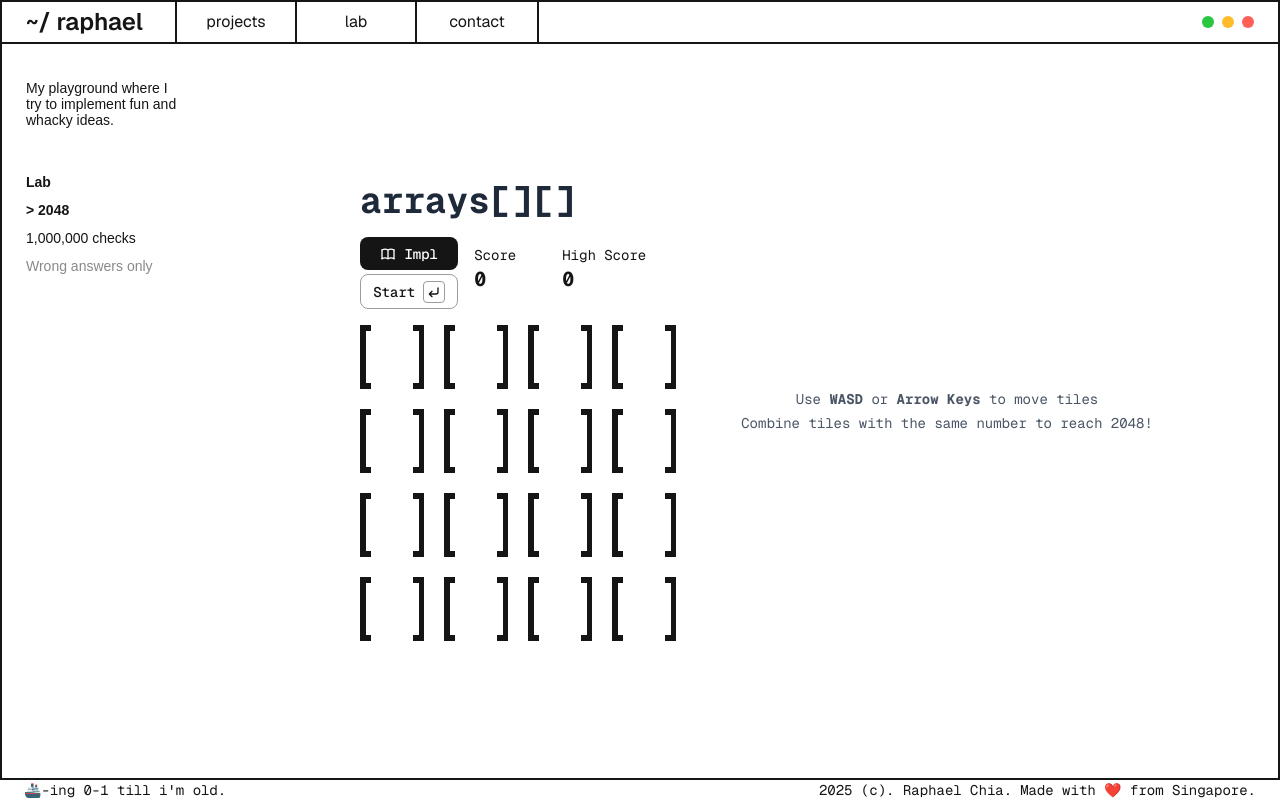
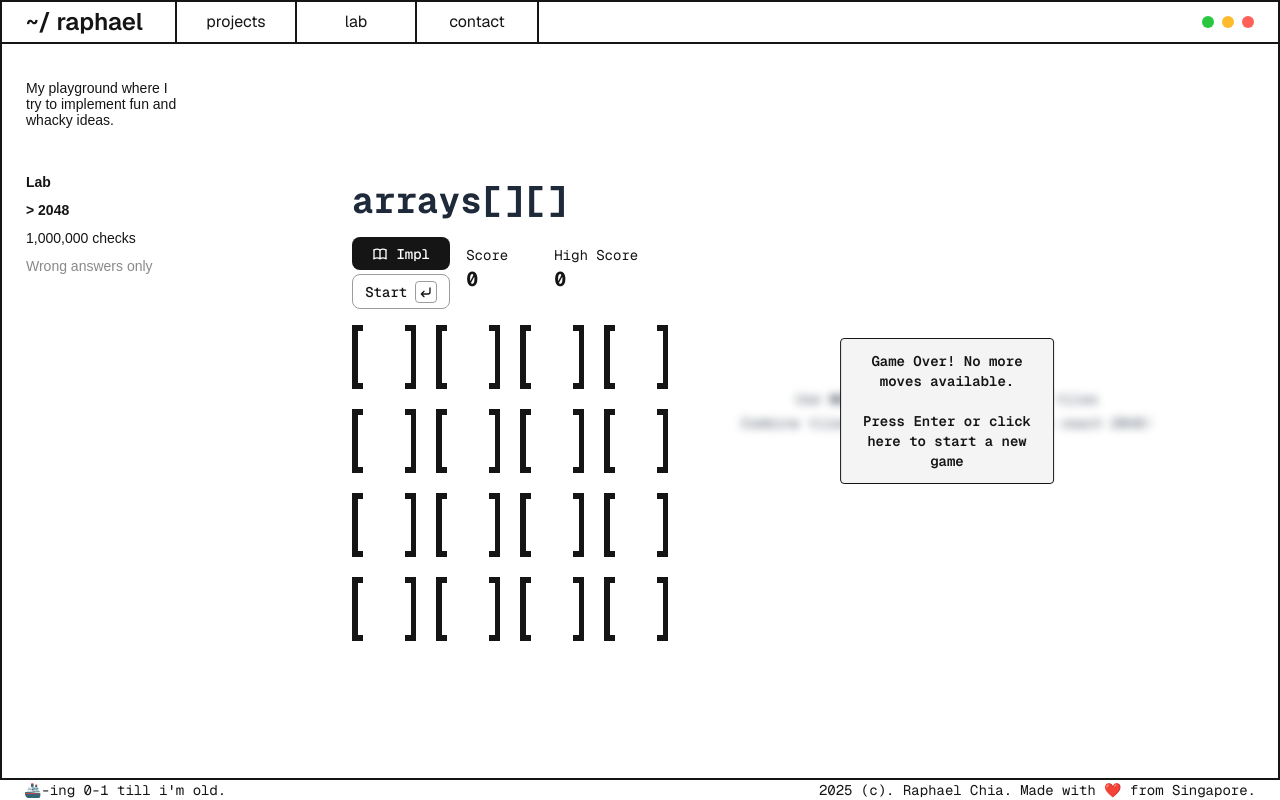
Before and after one commit to RaphaelChia/about-me, a Next.js app: page /lab/2048 in a window 1280 px wide. Built offline with nearby package versions, Linux system fonts and the light colour scheme.

Commit message:
improved game over/won message

```diff
--- /dev/null
+++ b/src/app/lab/2048/components/game-over.tsx
@@ -0,0 +1,17 @@
+const GameOver = ({ startGame }: { startGame: () => void }) => {
+  return (
+    <div
+      onClick={startGame}
+      className="absolute top-0 left-0 h-full w-full cursor-pointer backdrop-blur-xs max-sm:fixed"
+    >
+      <div className="top-1/2 left-1/2 mb-4 -translate-x-1/2 -translate-y-1/2 rounded border bg-card p-3 text-center text-sm font-semibold text-foreground max-sm:fixed max-sm:w-[300px] max-sm:-translate-x-1/2 max-sm:-translate-y-1/2 sm:absolute">
+        Game Over! No more moves available.
+        <br />
+        <br />
+        <p>Press Enter or click here to start a new game</p>
+      </div>
+    </div>
+  );
+};
+
+export default GameOver;
--- /dev/null
+++ b/src/app/lab/2048/components/game-won.tsx
@@ -0,0 +1,20 @@
+const GameWon = ({ startGame }: { startGame: () => void }) => {
+  return (
+    <div
+      onClick={startGame}
+      className="absolute top-0 left-0 h-full w-full cursor-pointer backdrop-blur-xs max-sm:fixed"
+    >
+      <div className="top-1/2 left-1/2 mb-4 -translate-x-1/2 -translate-y-1/2 rounded border bg-card p-3 text-center text-sm font-semibold text-foreground max-sm:fixed max-sm:w-[300px] max-sm:-translate-x-1/2 max-sm:-translate-y-1/2 sm:absolute">
+        🎉🎉🎉🎉
+        <br />
+        Congrats. I can tell you have the skills, and a little bit too much time
+        on your hands.
+        <br />
+        <br />
+        <p>Press Enter or click here to start a new game</p>
+      </div>
+    </div>
+  );
+};
+
+export default GameWon;
--- a/src/app/lab/2048/components/instructions.tsx
+++ b/src/app/lab/2048/components/instructions.tsx
@@ -1,6 +1,6 @@
 const Instructions = () => {
   return (
-    <div className="text-center text-sm text-foreground-neutral">
+    <div className="px-2 text-center text-sm text-foreground-neutral">
       <p className="max-md:hidden">
         Use <strong>WASD</strong> or <strong>Arrow Keys</strong> to move tiles
       </p>
--- a/src/app/lab/2048/components/twozerofoureight.tsx
+++ b/src/app/lab/2048/components/twozerofoureight.tsx
@@ -1,5 +1,7 @@
 'use client';
 
+import GameOver from '@/app/lab/2048/components/game-over';
+import GameWon from '@/app/lab/2048/components/game-won';
 import Instructions from '@/app/lab/2048/components/instructions';
 import TouchControls from '@/app/lab/2048/components/touch-controls';
 import Two048Context from '@/app/lab/2048/components/two048-context';
@@ -27,7 +29,7 @@ const gameStateAtom = atom({
     .fill(null)
     .map(() => Array(4).fill(0)),
   score: 0,
-  gameOver: false,
+  gameOver: true,
   gameWon: false,
   gameStarted: false,
 });
@@ -207,10 +209,10 @@ const TwoZeroFourEight = () => {
   }, [gameStarted, gameState.gameOver, moveGrid]);
 
   return (
-    <div className="flex w-full items-center justify-center gap-8 p-8 font-mono max-lg:flex-col">
+    <div className="relative flex w-full items-center justify-center gap-8 p-8 font-mono max-lg:flex-col">
       <div
         className={cn(
-          'w-fit shrink-0 rounded-lg border border-transparent bg-white p-8 transition-all duration-500',
+          'relative w-fit shrink-0 rounded-lg border border-transparent bg-white p-8 transition-all duration-500',
           gameStarted &&
             'translate-x-[6px] -translate-y-[6px] border-border shadow-button',
         )}
@@ -269,24 +271,15 @@ const TwoZeroFourEight = () => {
           ))}
         </div>
 
-        {/* Game Status Messages */}
-        {gameState.gameWon && (
-          <div className="mb-4 rounded bg-green-100 p-3 text-center font-semibold text-green-800">
-            🎉 You reached 2048! You won! 🎉
-          </div>
-        )}
-
-        {gameState.gameOver && (
-          <div className="mb-4 rounded bg-red-100 p-3 text-center font-semibold text-red-800">
-            Game Over! No more moves available.
-          </div>
-        )}
-
         {/* Controls */}
       </div>
       <TouchControls showControls={gameStarted} onMove={moveGrid} />
-      <div className="flex flex-col gap-8">
+      <div className="relative flex h-full flex-col justify-center gap-8">
         <Instructions />
+
+        {/* Game Status Messages */}
+        {gameState.gameWon && <GameWon startGame={startGame} />}
+        {gameState.gameOver && <GameOver startGame={startGame} />}
         {/* <Two048Context /> */}
       </div>
     </div>
```
